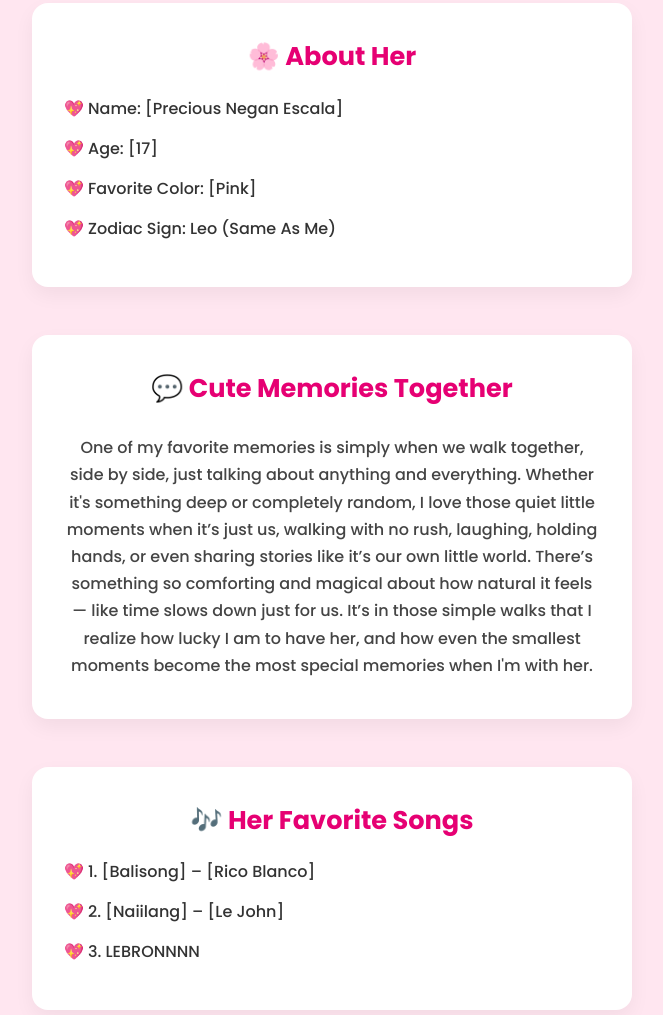
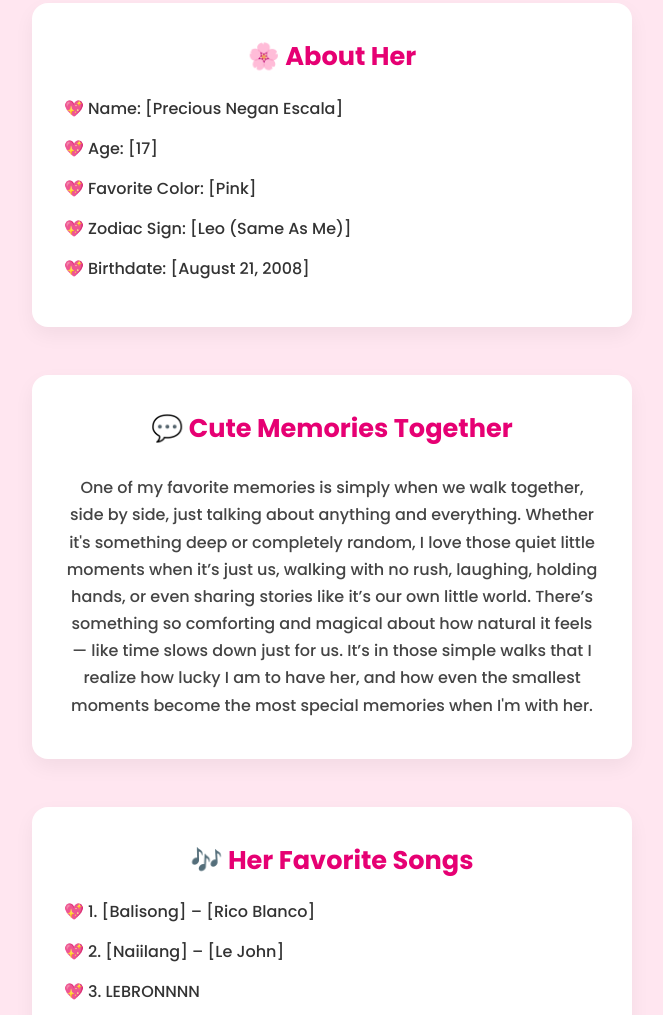
Before and after one commit to Dkrowew/helloo, a plain HTML site: page index.html in a window 1280 px wide. Shown: the part 712-1727 px from the top of the page, without its empty margins (308-971 px from the left). Drawn offline with Linux system fonts and the light colour scheme.

Commit message:
Update index.html

```diff
--- a/index.html
+++ b/index.html
@@ -25,7 +25,8 @@
                 <li>Name: [Precious Negan Escala]</li>
                 <li>Age: [17]</li>
                 <li>Favorite Color: [Pink]</li>
-                <li>Zodiac Sign: Leo (Same As Me)</li>
+                <li>Zodiac Sign: [Leo (Same As Me)]</li>
+                <li>Birthdate: [August 21, 2008]</li>
             </ul>
         </section>
 
```
